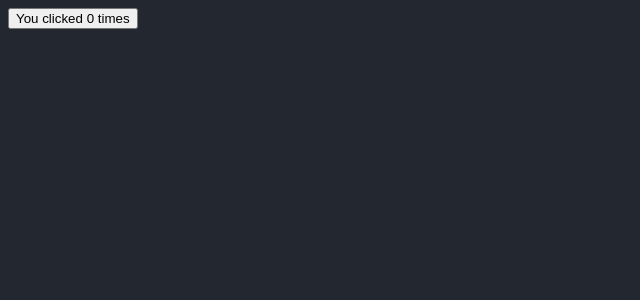
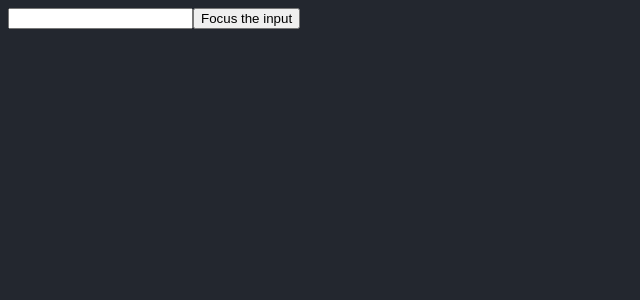
Before and after one commit to iefnaug/react-basic, a React (Create React App) app: page / in a window 1280 px wide. Shown: the top 300 px of the page, without its empty margins (0-640 px from the left). Built offline with nearby package versions, Linux system fonts and the light colour scheme.

Commit message:
ref操做dom

```diff
--- /dev/null
+++ b/src/04Escape-Hatches/02ManipulatingTheDomWithRefs/App.jsx
@@ -0,0 +1,41 @@
+import { useRef } from "react";
+
+// export default function Form() {
+//
+//     const inputRef = useRef(null);
+//
+//     function handleClick() {
+//         inputRef.current.focus();
+//     }
+//
+//     return (
+//         <>
+//             <input type="text" ref={inputRef} />
+//             <button onClick={handleClick}>
+//                 Focus on the input
+//             </button>
+//         </>
+//     )
+// }
+
+
+function MyInput({re}) {
+    return <input ref={re} />;
+}
+
+export default function MyForm() {
+    const inputRef = useRef(null);
+
+    function handleClick() {
+        inputRef.current.focus();
+    }
+
+    return (
+        <>
+            <MyInput re={inputRef} />
+            <button onClick={handleClick}>
+                Focus the input
+            </button>
+        </>
+    )
+}
```
Also changed, not shown: src/index.js (+5 -4 lines).
